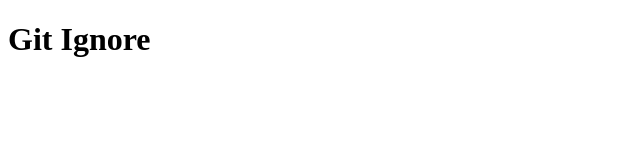
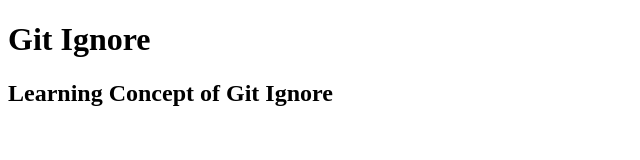
Before and after one commit to gouravdhiman2000/Git-Ignore-Concept, a plain HTML site: page index.html in a window 1280 px wide. Shown: the whole page, without its empty margins (0-640 px from the left). Drawn offline with Linux system fonts and the light colour scheme.

Commit message:
Git Ignore Done

```diff
--- a/index.html
+++ b/index.html
@@ -7,5 +7,7 @@
 </head>
 <body>
     <h1>Git Ignore</h1>
+
+    <h2>Learning Concept of Git Ignore</h2>
 </body>
 </html>
```
Also changed, not shown: 1 other file.
